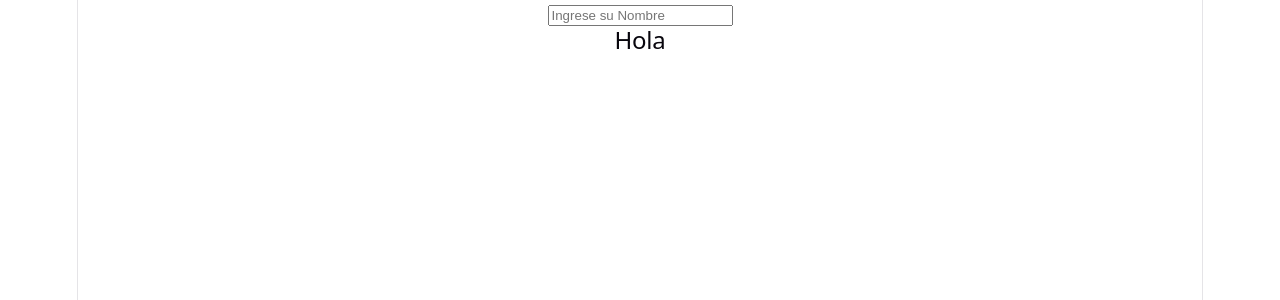
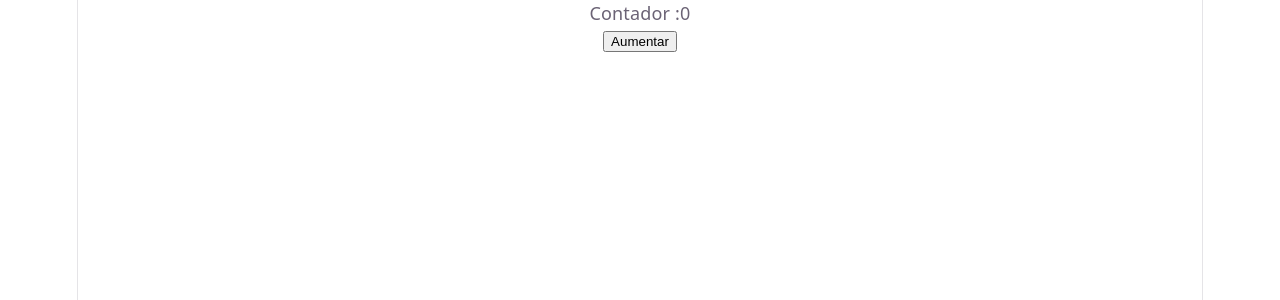
Before and after one commit to HoglaCalix/React.-Project-Curso, a React (Vite) app: page / in a window 1280 px wide. Shown: the top 300 px of the page. Built offline with nearby package versions, Linux system fonts and the light colour scheme.

Commit message:
Prueba de Merge

```diff
--- a/src/App.jsx
+++ b/src/App.jsx
@@ -49,7 +49,7 @@ function NombreUsuario(){
 function App() {
   return(
     <div>
-      <NombreUsuario></NombreUsuario>
+      <Contador></Contador>
     </div>
   )
 
```
